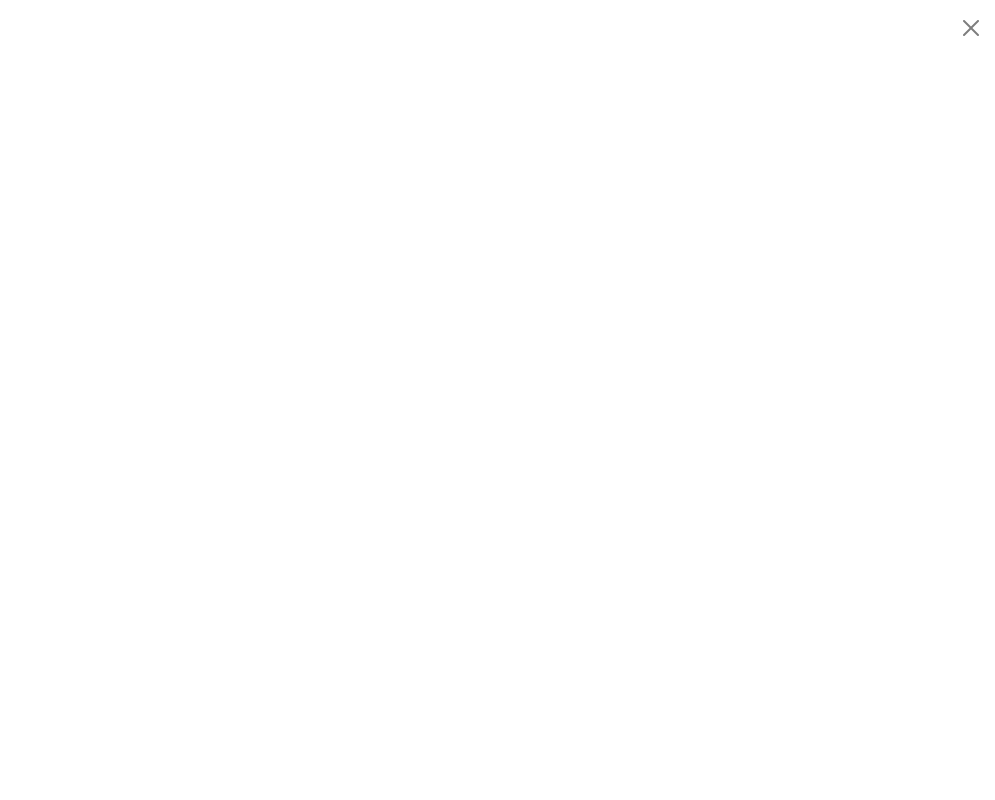
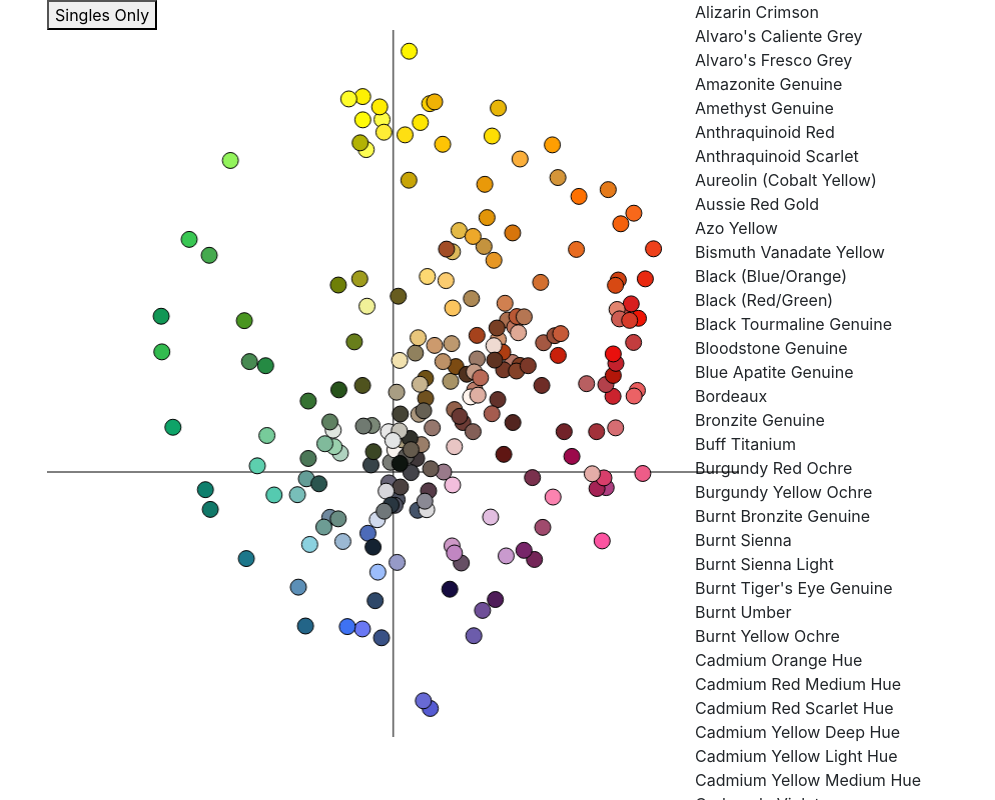
Before and after one commit to jonashw/daniel-smith-color-map, a React (Create React App) app: page / in a window 1280 px wide. Shown: the whole page, without its empty margins (285-1280 px from the left). Built offline with nearby package versions, Linux system fonts and the light colour scheme.

Commit message:
fix initial popup state

```diff
--- a/src/ColorExplorer.tsx
+++ b/src/ColorExplorer.tsx
@@ -72,7 +72,7 @@ function ColorExplorer({colors} : {colors: Colors}) {
   const [selectedColors,setSelectedColors] = React.useState<Set<Color>>(new Set<Color>());
   const [singlesOnly,setSinglesOnly] = React.useState<boolean>(false);
   const [onlyActiveNeighborhoodVisible, setOnlyActiveNeighborhoodVisible] = React.useState(false);
-  const [colorProfilePopupOpen,setColorProfilePopupOpen] = React.useState(true);
+  const [colorProfilePopupOpen,setColorProfilePopupOpen] = React.useState(false);
 
   const availableColors: Color[] = singlesOnly ? colors.all.filter(c => c.Pigments.length === 1) : colors.all;
   const toggleSelectedColor = (c: Color) =>
```
